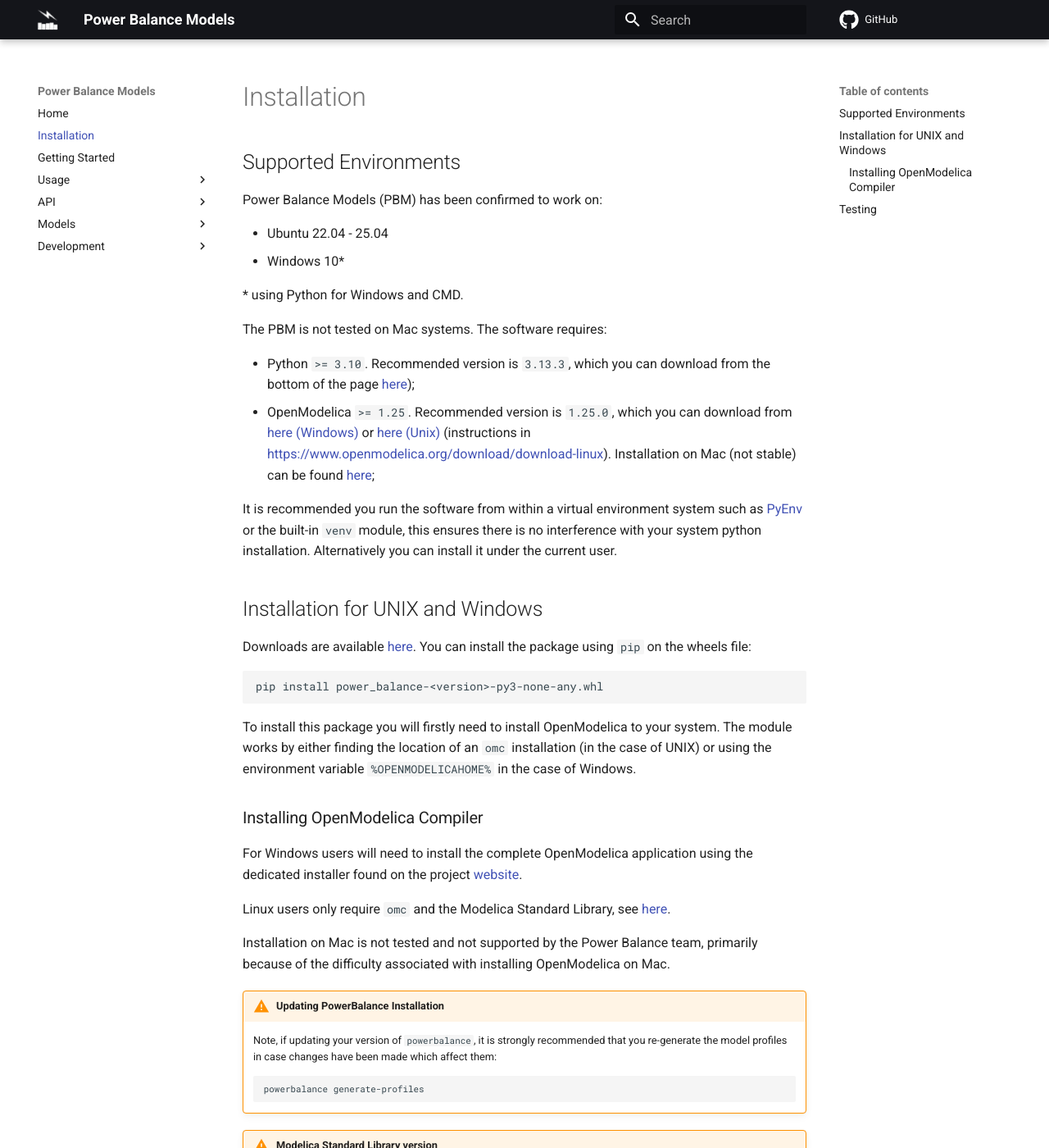
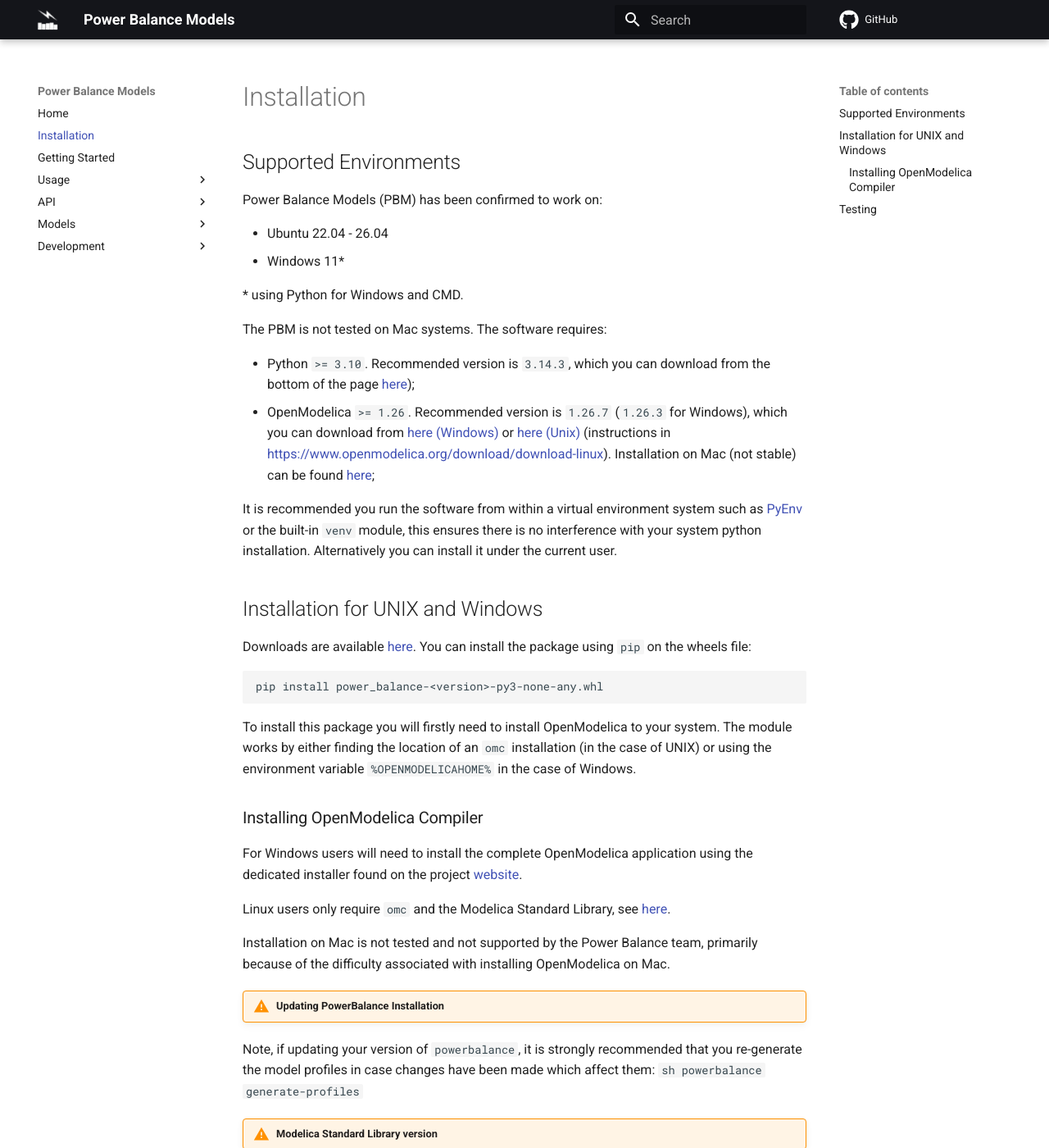
Before and after one commit to ukaea/powerbalance, an MkDocs documentation site: the page built from docs/API/installation.md, in a window 1280 px wide and 1400 px high. Shown: the whole window at 82% size. Built offline with MkDocs 1.6.1 and Material for MkDocs 9.7.7, drawn with Linux system fonts in a browser that asks for light colours; comment, search, counter and statistics services are not loaded.

Commit message:
[skip ci] Updated docs for compatible versions

````diff
--- a/docs/API/installation.md
+++ b/docs/API/installation.md
@@ -2,16 +2,16 @@
 
 Power Balance Models (PBM) has been confirmed to work on:
 
-- Ubuntu 22.04 - 25.04
-- Windows 10*
+- Ubuntu 22.04 - 26.04
+- Windows 11\*
 
 \* using Python for Windows and CMD.
 
 The PBM is not tested on Mac systems.
 The software requires:
 
-- Python `>= 3.10`. Recommended version is `3.13.3`, which you can download from the bottom of the page [here](https://www.python.org/downloads/release/python-3119/));
-- OpenModelica `>= 1.25`. Recommended version is `1.25.0`, which you can download from [here (Windows)](https://build.openmodelica.org/omc/builds/windows/releases/1.23/1/) or [here (Unix)](https://build.openmodelica.org/omc/builds/linux/releases/1.23.1/) (instructions in <https://www.openmodelica.org/download/download-linux>). Installation on Mac (not stable) can be found [here](https://www.openmodelica.org/download/download-mac);
+- Python `>= 3.10`. Recommended version is `3.14.3`, which you can download from the bottom of the page [here](https://www.python.org/downloads/release/python-3119/));
+- OpenModelica `>= 1.26`. Recommended version is `1.26.7` (`1.26.3` for Windows), which you can download from [here (Windows)](https://build.openmodelica.org/omc/builds/windows/releases/1.26/3/) or [here (Unix)](https://build.openmodelica.org/omc/builds/linux/releases/1.26.7/) (instructions in <https://www.openmodelica.org/download/download-linux>). Installation on Mac (not stable) can be found [here](https://www.openmodelica.org/download/download-mac);
 
 It is recommended you run the software from within a virtual environment system such as [PyEnv](https://github.com/pyenv/pyenv) or the built-in `venv` module, this ensures there is no interference with your system python installation. Alternatively you can install it under the current user.
 
@@ -34,14 +34,14 @@ Linux users only require `omc` and the Modelica Standard Library, see [here](htt
 Installation on Mac is not tested and not supported by the Power Balance team, primarily because of the difficulty associated with installing OpenModelica on Mac.
 
 !!! warning "Updating PowerBalance Installation"
-    Note, if updating your version of `powerbalance`, it is strongly recommended that you re-generate the model profiles in case changes have been made which affect them:
-    ```sh
+Note, if updating your version of `powerbalance`, it is strongly recommended that you re-generate the model profiles in case changes have been made which affect them:
+`sh
     powerbalance generate-profiles
-    ```
+    `
 !!! warning "Modelica Standard Library version"
-    The Power Balance Models API is not compatible with Modelica Standard Library `<4.0.0`.
-    Significant changes have been implemented in these versions. Latest known working environment
-    is OpenModelica `1.25.0` with MSL `4.0.0`.
+The Power Balance Models API is not compatible with Modelica Standard Library `<4.0.0`.
+Significant changes have been implemented in these versions. Latest known working environment
+is OpenModelica `1.25.0` with MSL `4.0.0`.
 
 ## Testing
 
````
